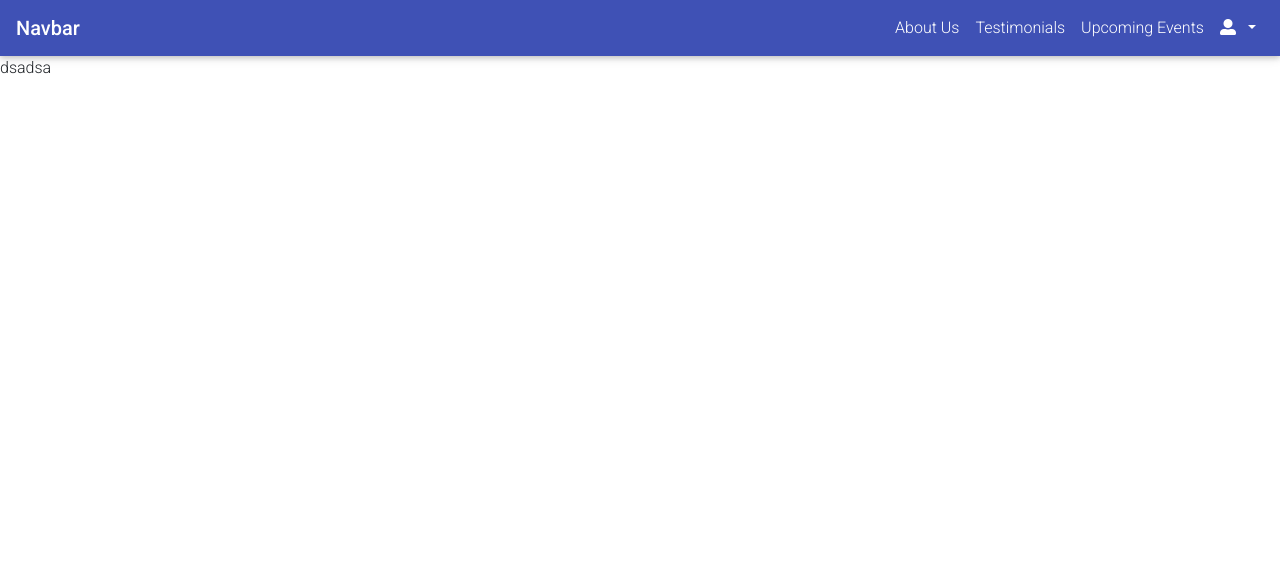
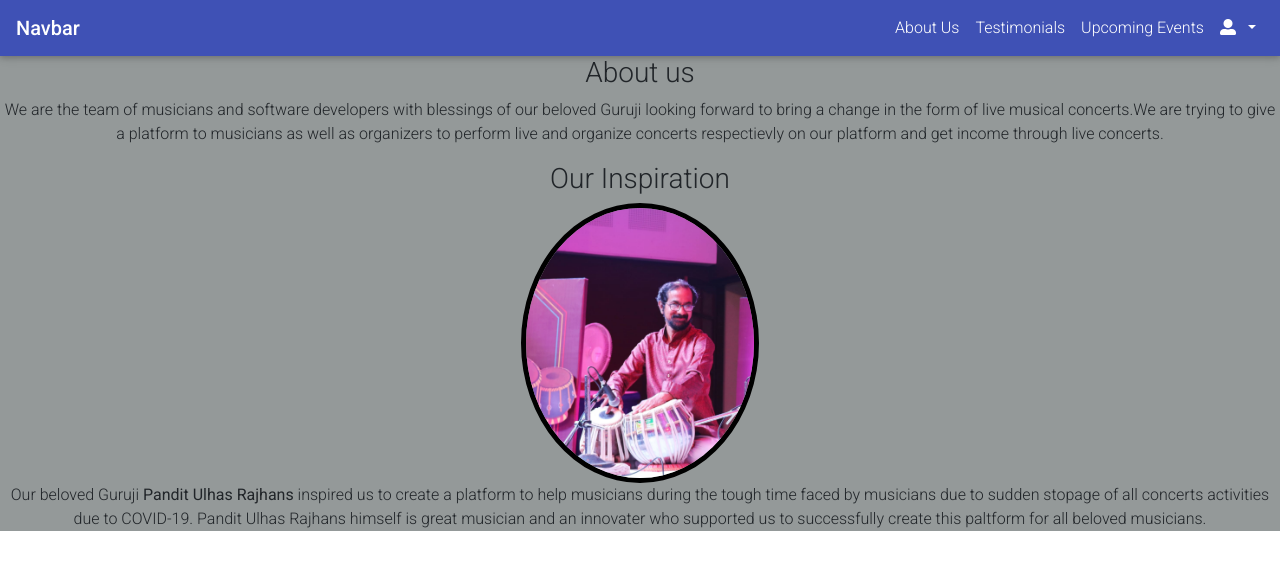
Before and after one commit to namitdoshi/music-streaming-react, a React (Create React App) app: page / in a window 1280 px wide. Shown: the top 570 px of the page. Built offline with nearby package versions, Linux system fonts and the light colour scheme; no server answers.

Commit message:
added firebase authentication to sign in page

```diff
--- a/package.json
+++ b/package.json
@@ -12,7 +12,8 @@
     "react": "^16.13.1",
     "react-dom": "^16.13.1",
     "react-router-dom": "^5.2.0",
-    "react-scripts": "3.4.1"
+    "react-scripts": "3.4.1",
+    "styled-components": "^5.1.1"
   },
   "scripts": {
     "start": "react-scripts start",
--- a/src/App.js
+++ b/src/App.js
@@ -8,15 +8,38 @@ import {Switch , Route} from 'react-router-dom';
 import Header from './components/header/header.component';
 import SignInAndSignUpPage from './pages/sign-in-and-signup/sign-in-and-sign-up.component'
 import './App.css';
-import { render } from 'react-dom';
 import HomePage from './pages/home-page/home-page.component';
 
+
+
+
 class App extends React.Component {
+
+  constructor(){
+    super();
+
+    this.state = {
+      currentUser: null
+    }
+  }
+  unsuscribeFromAuth = null;
+
+
+  componentDidMount() {
+    this.unsuscribeFromAuth  =  auth.onAuthStateChanged(user => {
+      this.setState({ currentUser: user});
+
+      console.log(user)
+    });
+   }
+   componentWillUnmount(){
+    this.unsuscribeFromAuth ();
+    }
 
   render(){
     return (
         <div>
-          <Header/>
+          <Header currentUser = {this.state.currentUser} />
           <Switch>
             <Route exact path = '/' component = {HomePage}/>
             <Route path = '/signin' component ={SignInAndSignUpPage} />
--- /dev/null
+++ b/src/components/About-us/About-us.component.jsx
@@ -0,0 +1,33 @@
+import React from 'react'
+import './about-us.styles.scss';
+import Guruji from '../../assets/Guruji.jpeg'
+const AboutUs = ( ) => (
+    <div className = 'about-us'>
+      <h3 classname = 'about-us-heading'>About us</h3>
+      <span className = 'about-us-span'>
+         <p className = 'about-us-content'>
+                We are the team of musicians and software developers with blessings of our beloved Guruji looking forward to bring a change
+                in the form of live musical concerts.We are trying to give a platform to musicians as well as organizers to perform live
+                and organize concerts respectievly on our platform and get income through live concerts.
+         </p>
+      </span>
+
+      <span className = 'our-inspiration'>
+          <h3 className = 'our-inspiration-heading'> Our Inspiration</h3>
+          <img className = 'inspiration-image'src= {Guruji} alt="Inspiration"/>
+          <span>
+              <p className = 'our-inspiration-content'>
+                    Our beloved Guruji <b>Pandit Ulhas Rajhans</b> inspired us to create a platform to help musicians during the tough time faced by
+                    musicians due to sudden stopage of all concerts activities due to COVID-19. Pandit Ulhas Rajhans himself is great musician and
+                    an innovater who supported us to successfully create this paltform for all beloved musicians.
+
+              </p>
+          </span>
+      </span>
+
+
+    </div>
+);
+
+
+export default AboutUs;
--- /dev/null
+++ b/src/components/About-us/about-us.styles.scss
@@ -0,0 +1,10 @@
+.about-us{
+    text-align: center;
+    background-color: rgb(148, 153, 153);
+
+}
+.inspiration-image{
+    border-radius: 50%;
+    height: 280px;
+    border: 5px solid black;
+}
--- a/src/components/header/header.component.jsx
+++ b/src/components/header/header.component.jsx
@@ -5,9 +5,12 @@ MDBDropdown, MDBDropdownToggle, MDBDropdownMenu, MDBDropdownItem, MDBIcon
 } from "mdbreact";
 import { BrowserRouter as Router } from 'react-router-dom';
 
+import { auth } from '../../Firebase/firebase.utils';
+
 class Header extends Component {
     state = {
       isOpen: false
+
     };
 
     toggleCollapse = () => {
--- a/src/components/signin/sign-in.component.jsx
+++ b/src/components/signin/sign-in.component.jsx
@@ -2,6 +2,8 @@ import React from 'react';
 
 import FormInput from '../form-input/form-input.component';
 import CustomButton from '../custom-button/custom-button.component';
+
+import { signInWithGoogle } from '../../Firebase/firebase.utils';
 
 import './sign-in.styles.scss';
 
@@ -50,11 +52,16 @@ class SignIn extends React.Component {
             label='password'
             required
           />
-          <CustomButton type='submit'> Sign in </CustomButton>
+          <div className='buttons'>
+            <CustomButton type='submit'> Sign in </CustomButton>
+            <CustomButton onClick={signInWithGoogle} isGoogleSignIn>
+              Sign in with Google
+            </CustomButton>
+          </div>
         </form>
       </div>
     );
   }
 }
 
-export default SignIn
+export default SignIn;
--- a/src/pages/home-page/home-page.component.jsx
+++ b/src/pages/home-page/home-page.component.jsx
@@ -1,11 +1,10 @@
 import React, { Component } from "react";
+import AboutUs from '../../components/About-us/About-us.component'
+const HomePage = () => (
+  <div className='homepage'>
+     <AboutUs/>
+  </div>
+);
 
-class HomePage extends Component {
-  render() {
-    return (
-      <div>dsadsa</div>
-    )};
-
-}
 
 export default HomePage;
--- a/src/pages/sign-in-and-signup/sign-in-and-sign-up.styles.scss
+++ b/src/pages/sign-in-and-signup/sign-in-and-sign-up.styles.scss
@@ -1,6 +1,8 @@
+
 .sign-in-and-sign-up {
     width: 850px;
     display: flex;
     justify-content: space-between;
     margin: 30px auto;
+
 }
```
Also changed, not shown: src/assets/Guruji.jpeg (added), 1 other file (tests, documents, lock files or other folders).
